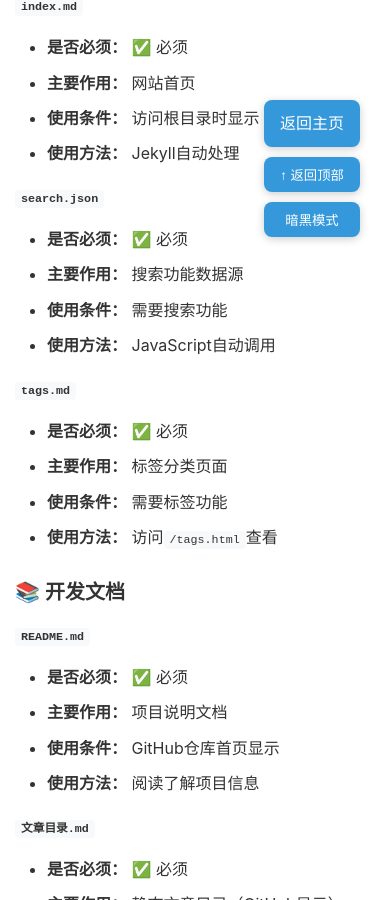
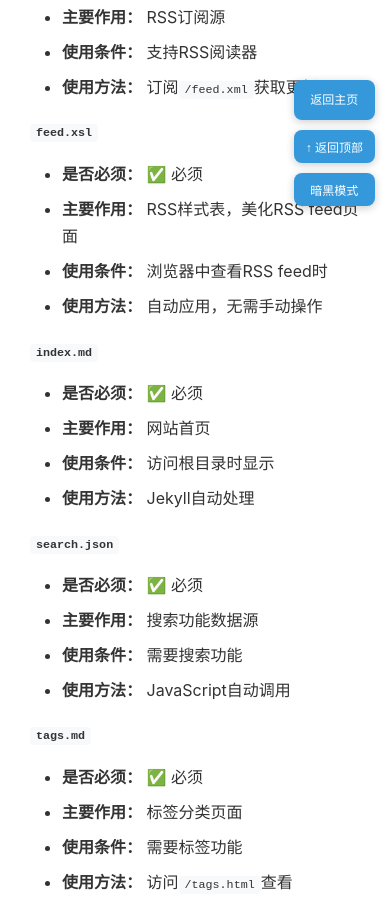
Before and after one commit to yihufree/yihufree.github.io, a Jekyll site: the page built from 项目文件结构图.md, in a window 390 px wide and 900 px high, scrolled down 5939 px. Built offline with Jekyll 4.4.1, drawn with Linux system fonts in a browser that asks for light colours; our own code applies the rules of GitHub Pages for plain Markdown files; comment, search, counter and statistics services are not loaded; some of the changed text lies outside the part shown.

Commit message:
添加移动端响应式设计和文档更新
- 在 assets/css/style.css 文件中添加了 @media (max-width: 768px) 响应式设计
- 调整了浮动导航按钮在移动端的大小和位置
- 优化了首页和文章页面在移动端的布局
- 确保了在PC端的阅读体验不受影响

```diff
--- a/assets/css/style.css
+++ b/assets/css/style.css
@@ -403,6 +403,60 @@
   flex-direction: column;
   gap: 10px;
   z-index: 99;
+}
+
+/* 移动端响应式设计 */
+@media (max-width: 768px) {
+  .floating-nav-container {
+    right: 15px;
+    top: 80px;
+  }
+
+  .floating-nav-button {
+    padding: 8px 12px;
+    font-size: 12px;
+    min-width: 60px;
+  }
+
+  #backToTop, #darkToggle {
+    padding: 8px 12px;
+    font-size: 12px;
+  }
+
+  .home-layout {
+    flex-direction: column;
+  }
+
+  .home-left-column {
+    width: 100%;
+    margin-bottom: 20px;
+  }
+
+  .home-content {
+    width: 100%;
+  }
+
+  .container {
+    padding: 0 15px;
+  }
+
+  .main {
+    flex-direction: column;
+  }
+
+  .sidebar {
+    width: 100%;
+    margin-right: 0;
+    margin-bottom: 20px;
+  }
+
+  .content {
+    width: 100%;
+  }
+
+  .header-img {
+    height: 150px;
+  }
 }
 
 .floating-nav-button {
--- a/项目文件结构图.md
+++ b/项目文件结构图.md
@@ -158,6 +158,12 @@
 - **使用条件：** 支持RSS阅读器
 - **使用方法：** 订阅`/feed.xml`获取更新
 
+#### `feed.xsl`
+- **是否必须：** ✅ 必须
+- **主要作用：** RSS样式表，美化RSS feed页面
+- **使用条件：** 浏览器中查看RSS feed时
+- **使用方法：** 自动应用，无需手动操作
+
 #### `index.md`
 - **是否必须：** ✅ 必须
 - **主要作用：** 网站首页
```
Also changed, not shown: other parts of 项目文件结构图.md (+2 -2 lines), 文章目录.md (+1 -1 lines), README.md.
